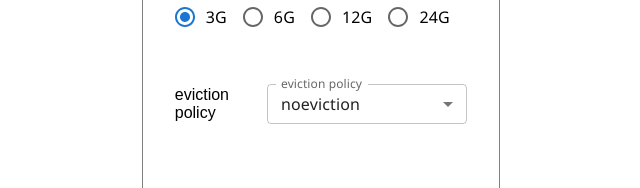
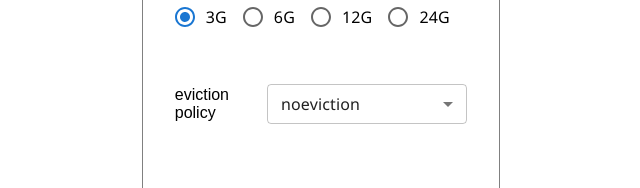
Before and after one commit to Seoha-Oh/RedisGenerator-front, a React (Create React App) app: page / in a window 1280 px wide. Both pictures are taken after a click on the element "Generate Redis ❕". Shown: the part 344-532 px from the top of the page, without its empty margins (319-959 px from the left). Built offline with nearby package versions, Linux system fonts and the light colour scheme; a web font is replaced by a local one.

Commit message:
add(select): tooltip 추가

```diff
--- a/src/components/GeneratePage.jsx
+++ b/src/components/GeneratePage.jsx
@@ -1,11 +1,11 @@
 import { Button } from "@mui/material";
 
-import React, { useEffect, useState } from "react";
+import React, { useState } from "react";
 import { useNavigate } from "react-router-dom";
 
 import SimpleInput from "./common/Input";
 import SimpleRadio from "./common/Radio";
-import SimpleSelect from "./common/Select";
+import SimpleSelect from "./common/SimpleSelect";
 
 import { MainContainer, RowWrapper, RowContainer } from "./GeneratePage.styles";
 
@@ -24,14 +24,38 @@ const radiosLabels = [
 ];
 
 const policyLabels = [
-  { label: "noeviction" },
-  { label: "allkeys-lru" },
-  { label: "volatile-lru" },
-  { label: "allkeys-lfu" },
-  { label: "volatile-lfu" },
-  { label: "allkeys-random" },
-  { label: "volatile-random" },
-  { label: "volatile-ttl" },
+  {
+    label: "noeviction",
+    info: `maxmemory에 도달하면 쓰기/삭제 작업시 오류를 반환합니다. `,
+  },
+  {
+    label: "allkeys-lru",
+    info: `새로 추가된 데이터의 용량을 확보하기 위해 최근에 사용하지 않은 키를 제거합니다.`,
+  },
+  {
+    label: "volatile-lru",
+    info: `새로 추가된 데이터의 용량을 확보하기 위해 TTL이 설정된 키들 중 최근에 사용하지 않은 키를 제거합니다.`,
+  },
+  {
+    label: "allkeys-lfu",
+    info: `새로 추가된 데이터의 용량을 확보하기 위해 사용빈도수가 가장 적은 키를 제거합니다. 최근 저장된 키라도 사용 빈도수가 적다면 대상이 될 수 있습니다.`,
+  },
+  {
+    label: "volatile-lfu",
+    info: `새로 추가된 데이터의 용량을 확보하기 위해 TTL이 설정된 키들 중 사용빈도 수가 적은 키를 제거합니다. 최근 저장된 키라도 사용 빈도수가 적다면 대상이 될 수 있습니다.`,
+  },
+  {
+    label: "allkeys-random",
+    info: `새로 추가된 데이터의 용량을 확보하기 위해 무작위로 키를 제거합니다.`,
+  },
+  {
+    label: "volatile-random",
+    info: `새로 추가된 데이터의 용량을 확보하기 위해 TTL이 설정된 키들 중 무작위로 키를 제거합니다.`,
+  },
+  {
+    label: "volatile-ttl",
+    info: `새로 추가된 데이터의 용량을 확보하기 위해 TTL이 짧은 키를 제거합니다.`,
+  },
 ];
 
 const GeneratePage = () => {
@@ -62,6 +86,7 @@ const GeneratePage = () => {
       evictionPolicy: policyValue,
       password: passwordValue,
     };
+    console.log(params);
   };
 
   const onClose = () => {
@@ -92,10 +117,6 @@ const GeneratePage = () => {
 
     setPasswordValue(value);
   };
-
-  useEffect(() => {
-    return () => init();
-  }, []);
 
   return (
     <MainContainer>
--- a/src/components/common/Select.jsx
+++ /dev/null
@@ -1,36 +0,0 @@
-import styled from "@emotion/styled";
-import { FormControl, InputLabel, MenuItem, Select } from "@mui/material";
-import React from "react";
-
-const SelectWrapper = styled.div`
-  display: flex;
-  align-items: center;
-  gap: 1.5rem;
-`;
-
-const SelectInputLabel = styled.p``;
-
-const SimpleSelect = ({ value, handleChange, labels }) => {
-  return (
-    <SelectWrapper>
-      <SelectInputLabel>eviction policy </SelectInputLabel>
-      <FormControl fullWidth>
-        <InputLabel id="policy-label">eviction policy</InputLabel>
-        <Select
-          labelId="policy-label"
-          id="policy"
-          value={value}
-          onChange={handleChange}
-          label=" eviction policy "
-          size="small"
-        >
-          {labels.map(({ label }) => (
-            <MenuItem value={label}>{label}</MenuItem>
-          ))}
-        </Select>
-      </FormControl>
-    </SelectWrapper>
-  );
-};
-
-export default SimpleSelect;
--- /dev/null
+++ b/src/components/common/SimpleSelect.jsx
@@ -0,0 +1,42 @@
+import styled from "@emotion/styled";
+import { FormControl, MenuItem, Select, Tooltip } from "@mui/material";
+import React, { useState } from "react";
+
+const SelectWrapper = styled.div`
+  display: flex;
+  align-items: center;
+  gap: 1.5rem;
+`;
+
+const SelectInputLabel = styled.p``;
+
+const SimpleSelect = ({ value = "noeviction", handleChange, labels }) => {
+  const [tootip, setTooltip] = useState("");
+  const handleMouseOver = (info) => {
+    setTooltip(info);
+  };
+
+  return (
+    <SelectWrapper>
+      <SelectInputLabel>eviction policy</SelectInputLabel>
+      <Tooltip title={tootip} placement="right-start">
+        <FormControl fullWidth>
+          <Select
+            id="policy-select"
+            value={value}
+            onChange={handleChange}
+            size="small"
+          >
+            {labels.map(({ label, info }) => (
+              <MenuItem value={label} onMouseOver={() => handleMouseOver(info)}>
+                {label}
+              </MenuItem>
+            ))}
+          </Select>
+        </FormControl>
+      </Tooltip>
+    </SelectWrapper>
+  );
+};
+
+export default SimpleSelect;
```
